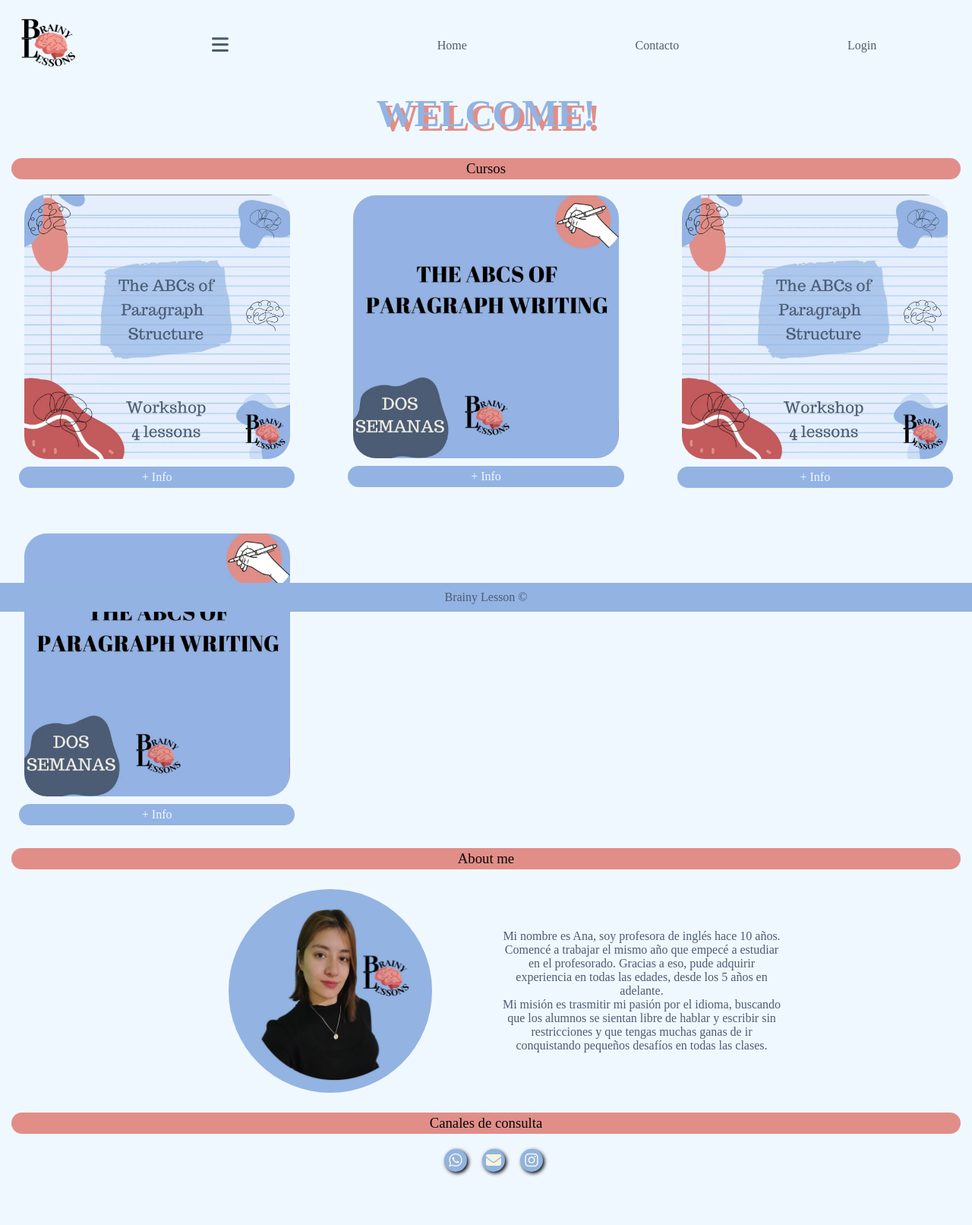
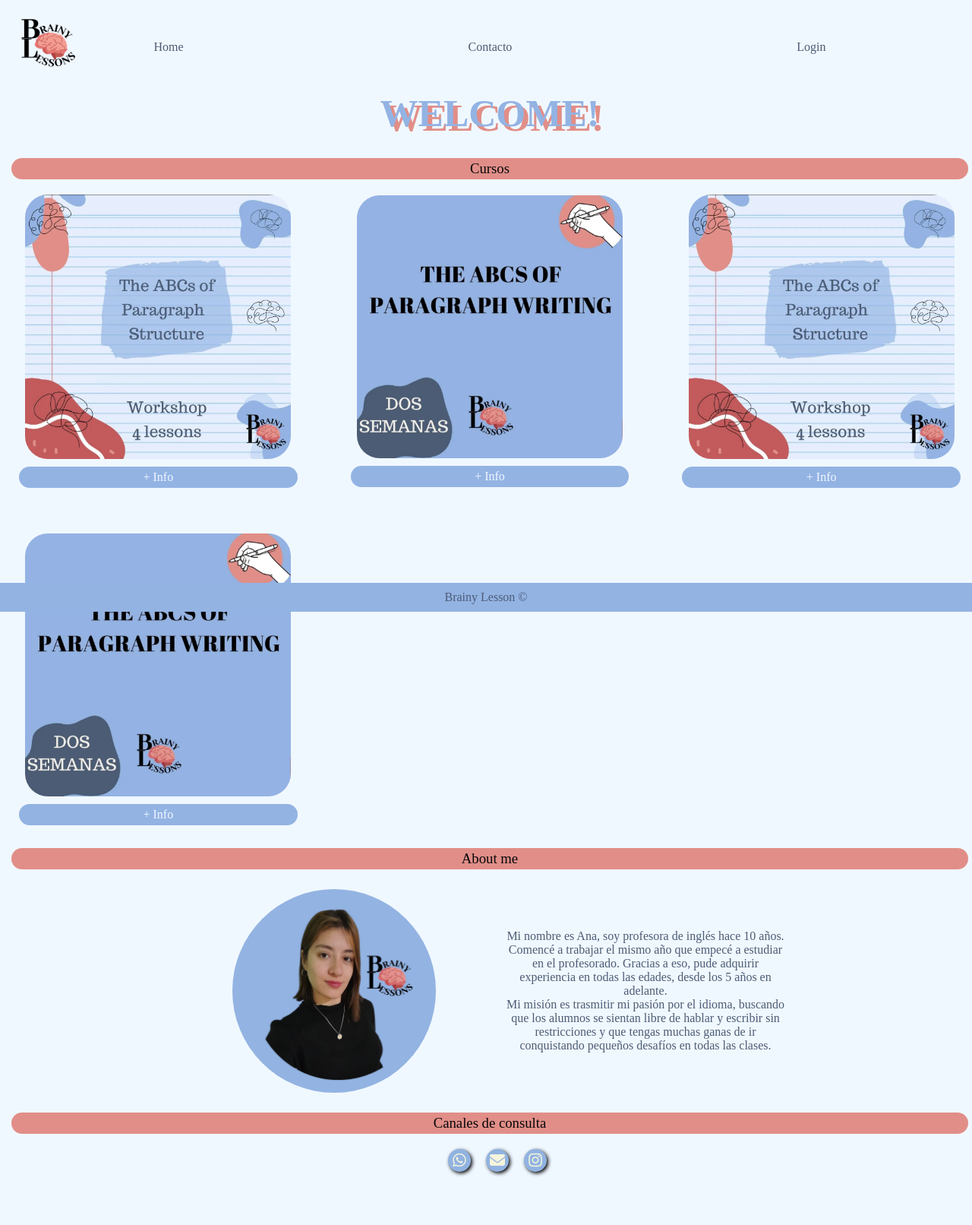
Before and after one commit to MGal94/BrainyLessons, a PHP site: page / in a window 1280 px wide. Shown: the whole page at 76% size. Run offline with PHP 8.4, Linux system fonts and the light colour scheme; some libraries are stand-ins or nearby versions; some web fonts are replaced.

Commit message:
ajuste navbar

```diff
--- a/style.css
+++ b/style.css
@@ -22,9 +22,11 @@
 
 body {
   background-color: var(--blanco_texto);
+  color: var(--azul);
   font-family: trocchi;
   margin: 5px;
-  color: var(--azul);
+  width: 100%;
+  overflow-x: hidden;
 }
 /*Estilos footer */
 footer {
@@ -52,12 +54,13 @@ footer {
 /*Estilos nav*/
 .nav {
   display: flex;
-  flex-direction: row;
   justify-content: space-between;
   flex-wrap: wrap;
   align-items: center;
   margin: 5px;
   padding: 5px;
+  z-index: 2;
+  position: relative;
 }
 .nav a {
   text-decoration: none;
@@ -71,8 +74,11 @@ footer {
 }
 .menu {
   display: flex;
-  width: 100vh;
+  width: 100%;
   justify-content: space-around;
+  transform: translateX(200%);
+  position: absolute;
+  transition: all 0.5s ease-in-out;
 }
 .logo img {
   width: 100px;
@@ -253,4 +259,16 @@ footer {
     align-items: center;
     justify-content: center;
   }
+
+  .menu {
+    transform: translateX(0);
+    order: 0;
+    position: static;
+    align-items: center;
+    margin-top: -6rem;
+  }
+
+  .logo-menu {
+    display: none;
+  }
 }
```
